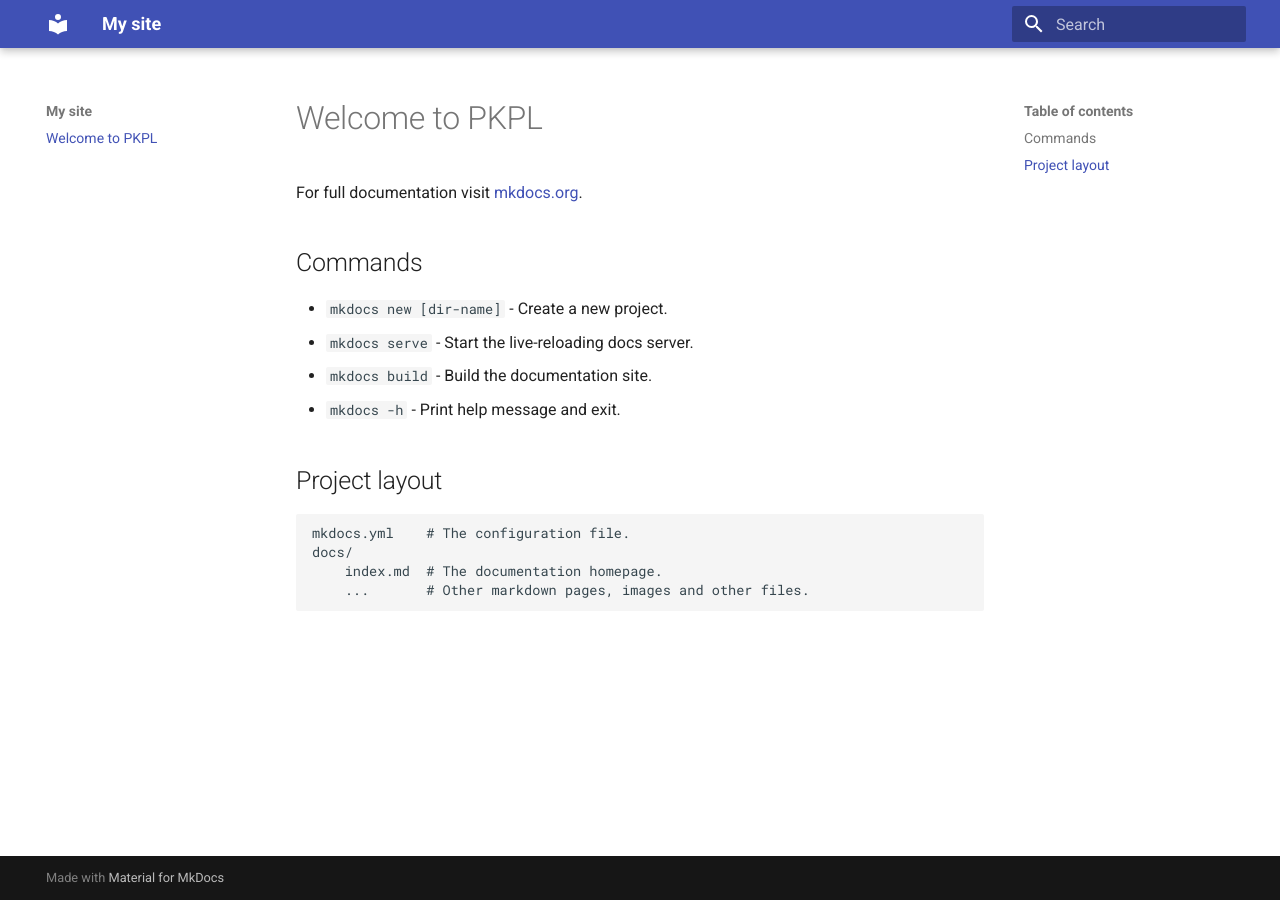
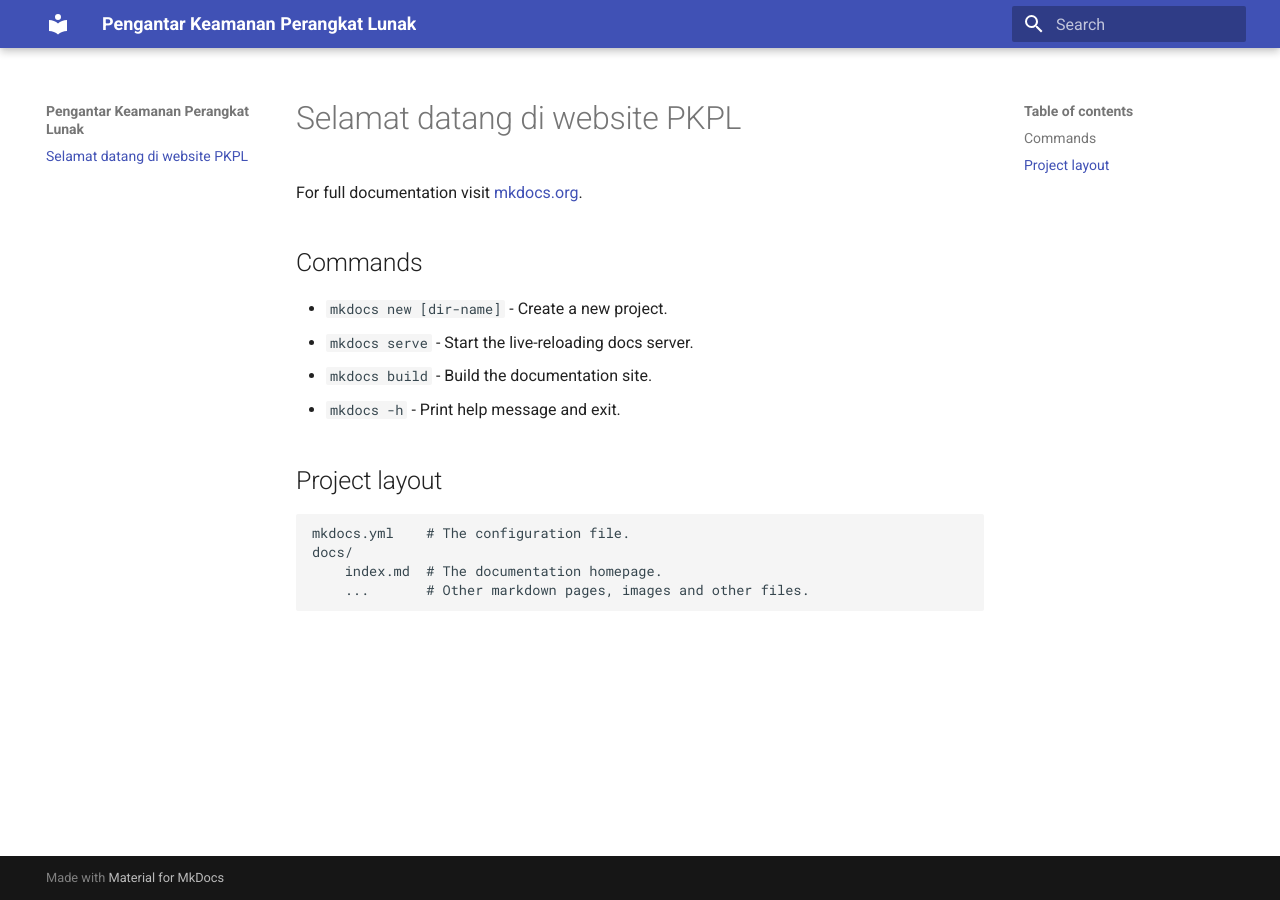
Before and after one commit to dimashn04/mkdocs-pkpl, an MkDocs documentation site: the page built from docs/index.md, in a window 1280 px wide. Built offline with MkDocs 1.6.1 and Material for MkDocs 9.7.7, drawn with Linux system fonts in a browser that asks for light colours.

Commit message:
Fixed index.md

```diff
--- a/docs/index.md
+++ b/docs/index.md
@@ -1,4 +1,4 @@
-# Welcome to PKPL
+# Selamat datang di website PKPL
 
 For full documentation visit [mkdocs.org](https://www.mkdocs.org).
 
--- a/mkdocs.yml
+++ b/mkdocs.yml
@@ -1,4 +1,4 @@
-site_name: My site
+site_name: Pengantar Keamanan Perangkat Lunak
 site_url: https://pkpl.com/
 theme:
   name: material
```
